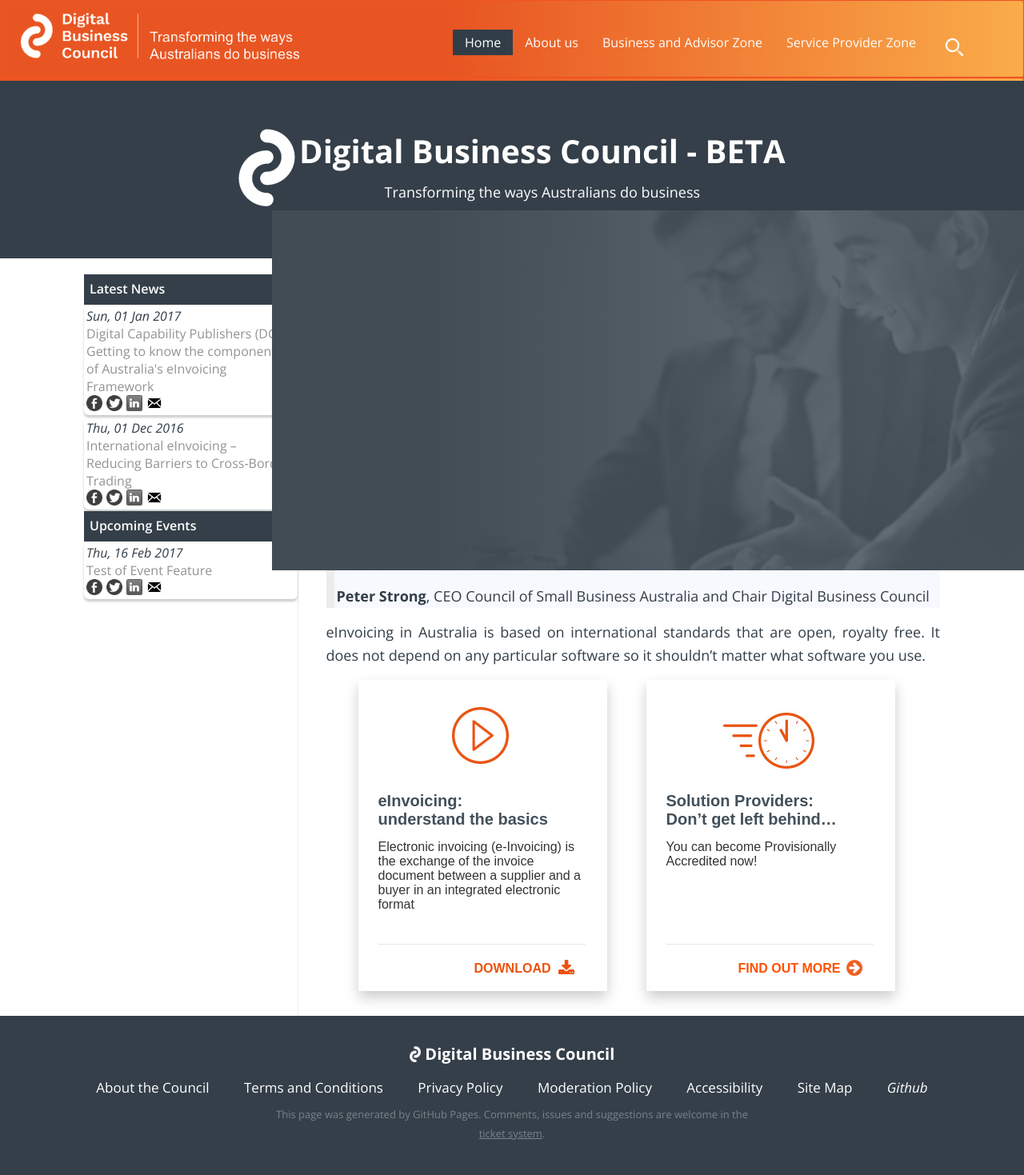
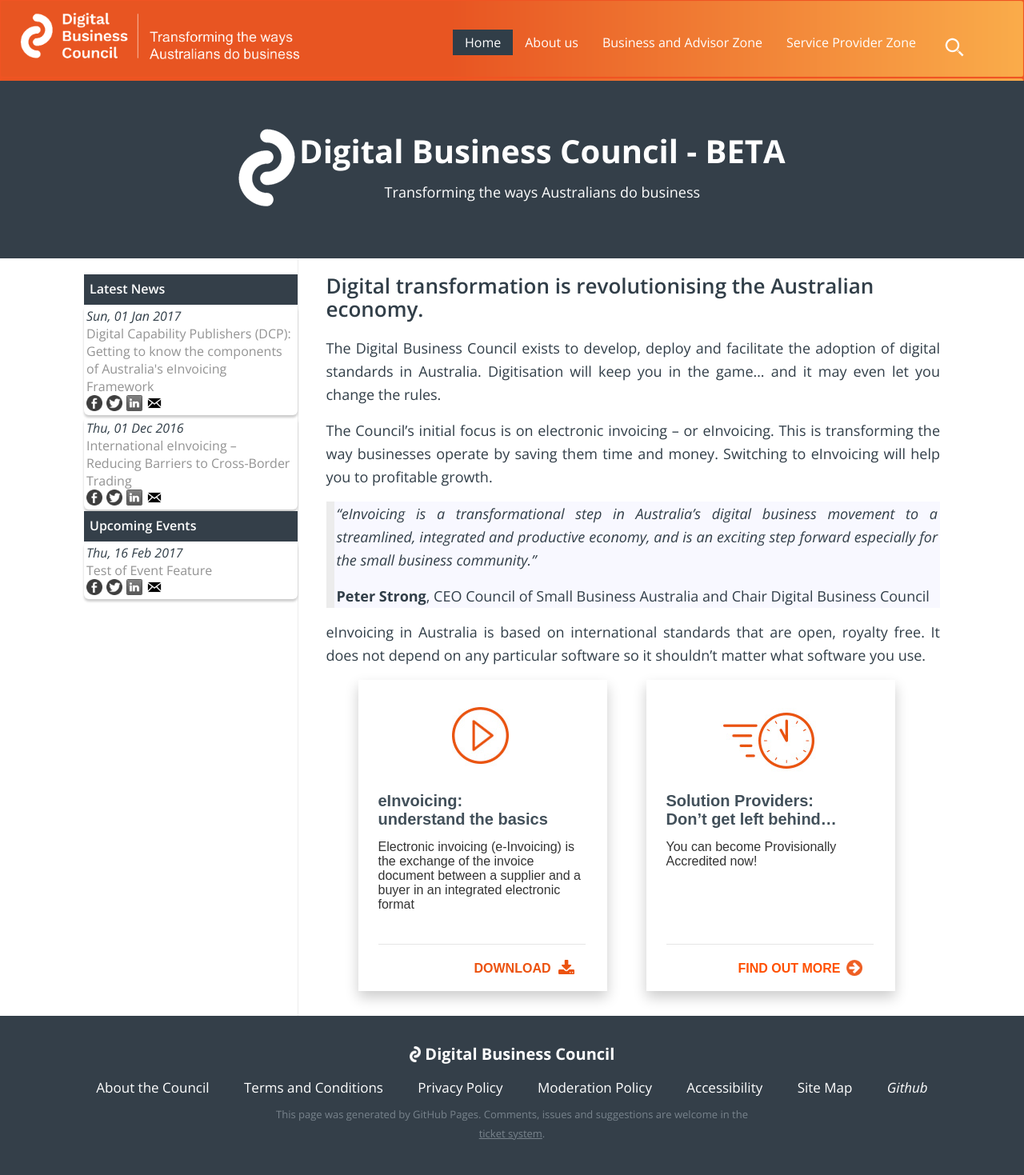
Before and after one commit to Digital-Business-Council/Digital-Business-Council.github.io, a Jekyll site: the page built from index.md, in a window 1280 px wide. Shown: the whole page at 80% size. Built offline with Jekyll 4.4.1, drawn with Linux system fonts in a browser that asks for light colours; our own code applies the rules of GitHub Pages for plain Markdown files.

Commit message:
Update header.html

```diff
--- a/_includes/header.html
+++ b/_includes/header.html
@@ -22,9 +22,6 @@
                 <div class="header-name">Digital Business Council - BETA</div>
                 <div class="header-tagline">Transforming the ways Australians do business</div>
             </div>
-	    <div class="header-people-overlay">
-	    	<img src="/images/people-overlay.png" style="position:absolute; right:0px;">
-            </div>
         </div>
     </div>
 </header>
```
